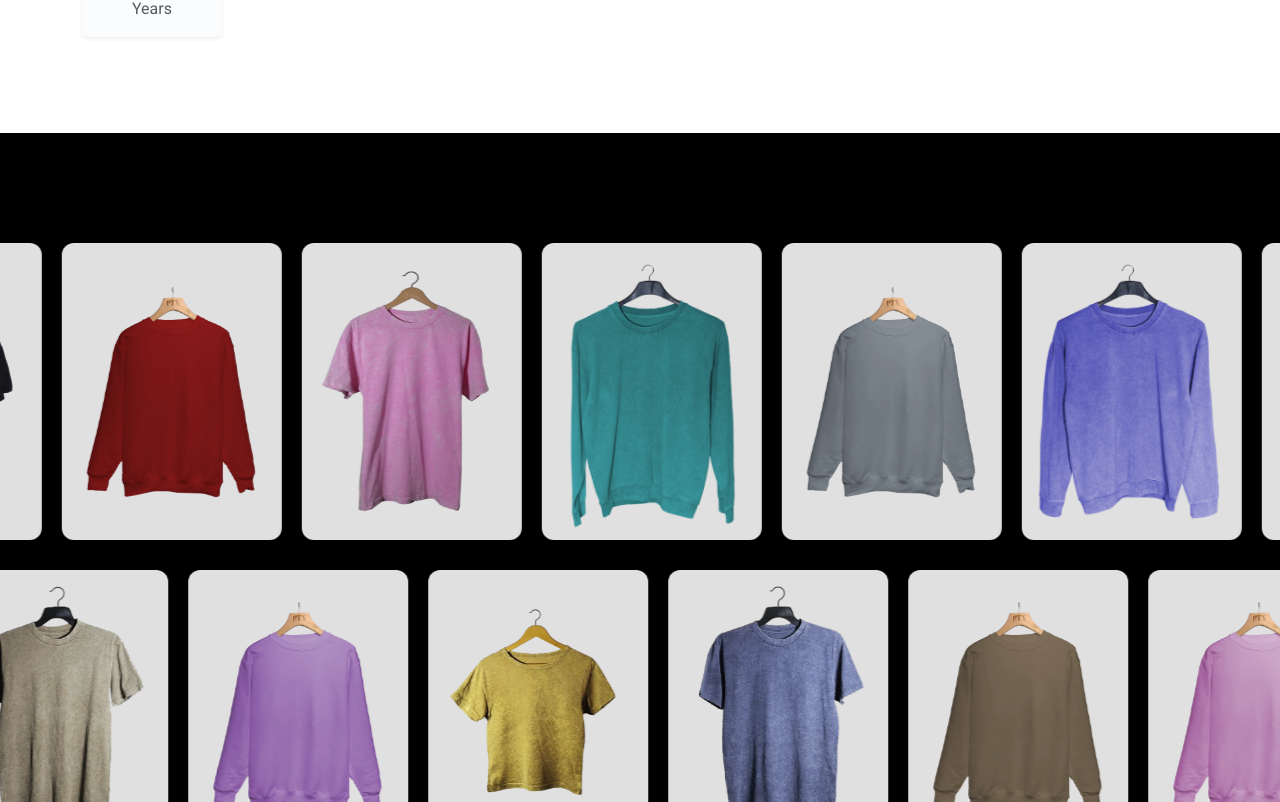
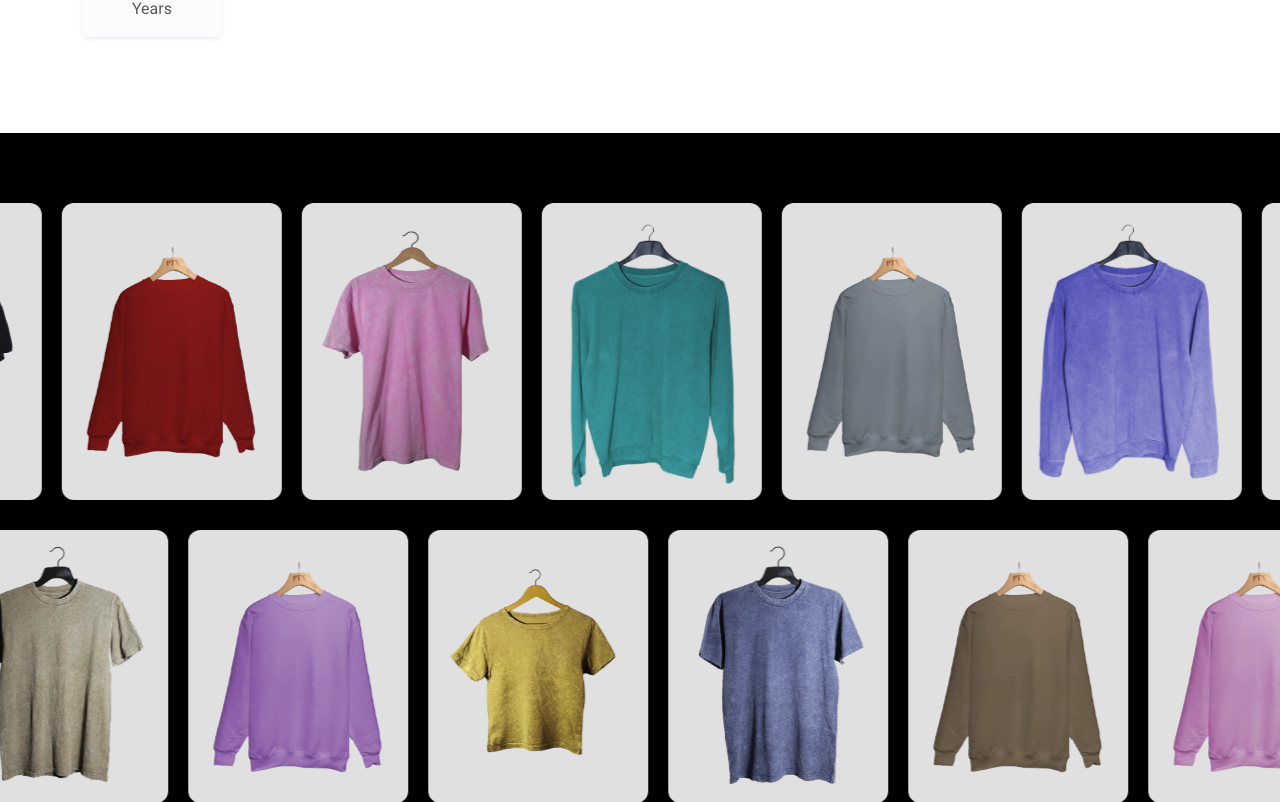
Before and after one commit to Zeeshanprojects/PTX-2, a React (Create React App) app in the folder PTX-2/ptx-2/: page / in a window 1280 px wide. Shown: the part 2718-3520 px from the top of the page. Built offline with nearby package versions, Linux system fonts and the light colour scheme.

Commit message:
code updated

```diff
--- a/PTX-2/ptx-2/src/Pages/Home.jsx
+++ b/PTX-2/ptx-2/src/Pages/Home.jsx
@@ -303,7 +303,7 @@ export default function Home() {
               autoPlay
               muted
               loop
-              play
+
             >
               <source src="/ptxvideo.mp4" type="video/mp4" />
               Your browser does not support the video tag.
@@ -314,13 +314,13 @@ export default function Home() {
 
       <br />
 
-      <div className="app-container">
-        <div className="app-container">
+
+        <div className="app-container"data-aos="fade-up">
           <ScrollRow images={row1} rowClass="row1" />
           <ScrollRow images={row2} rowClass="row2" />
           <ScrollRow images={row3} rowClass="row3" />
         </div>
-      </div>
+
 
       <div className="space"></div>
       <div className="text-center" data-aos="fade-up">
```
